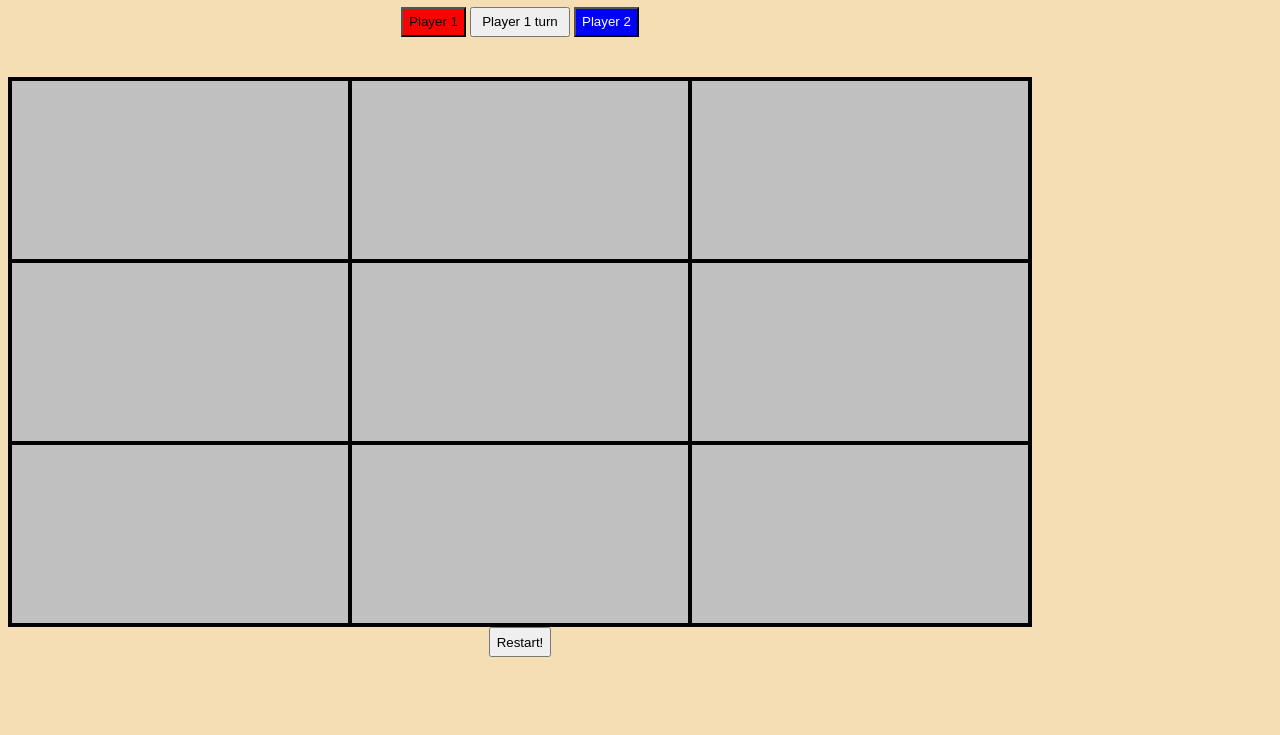
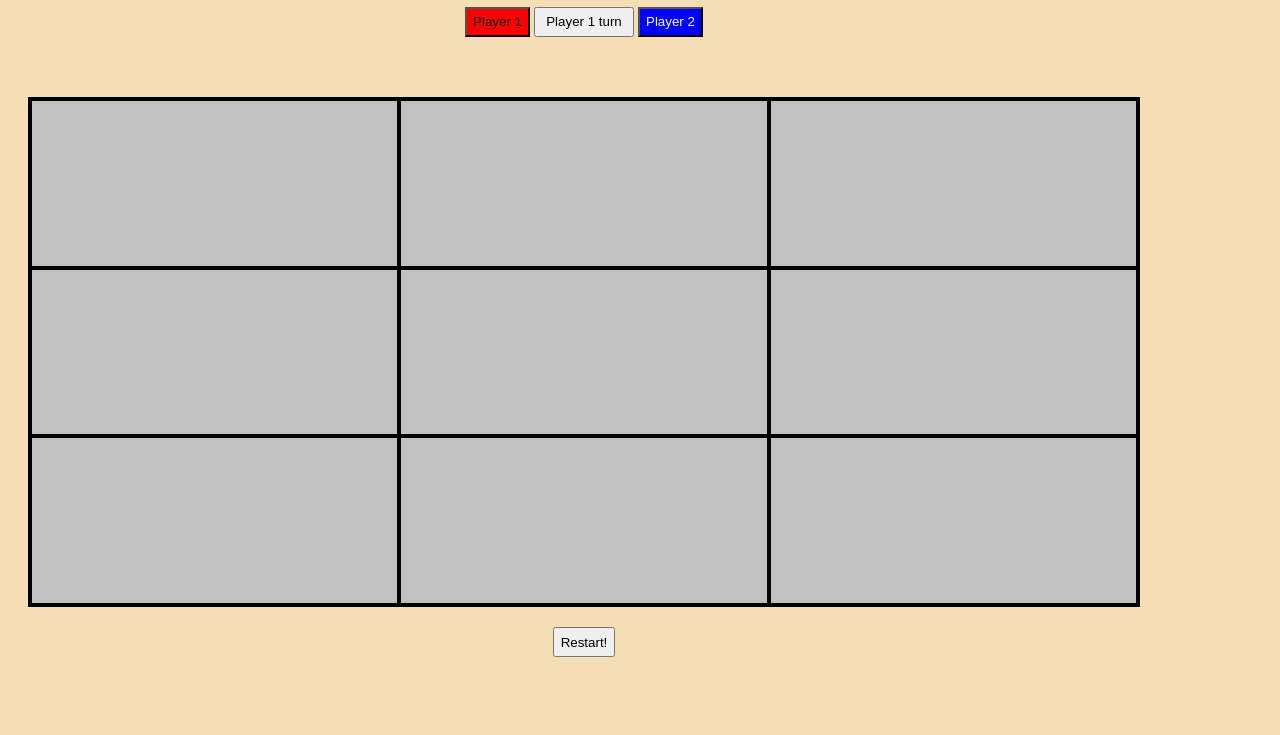
Before and after one commit to amygeis/TicTacToe, a plain HTML site: page index.html in a window 1280 px wide. Shown: the part 81-816 px from the top of the page. Drawn offline with Linux system fonts and the light colour scheme.

Commit message:
margin update

```diff
--- a/css/style.css
+++ b/css/style.css
@@ -2,7 +2,7 @@ body {
     display: grid;
     height: 100vh;
     grid-template-rows: 150px 1fr 100px;
-    grid-template-columns: 80vw;
+    grid-template-columns: 90vw;
     background-color: wheat;
 }
 header {
@@ -23,9 +23,11 @@ board {
 .flex-grid {
     display: grid;
     align-content: center;
+    justify-content: center;
     grid-template-rows: 1fr 1fr 1fr;
     grid-template-columns: 1fr 1fr 1fr;
     border: 2px solid black;
+    margin: 20px;
 }
 
 box {
```
